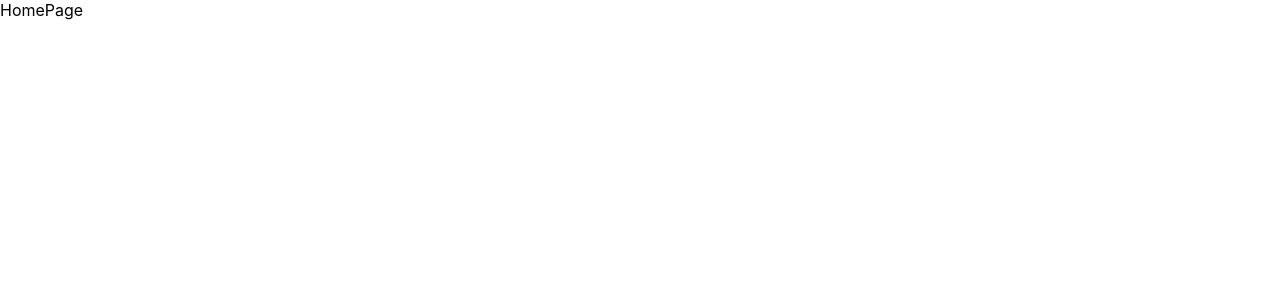
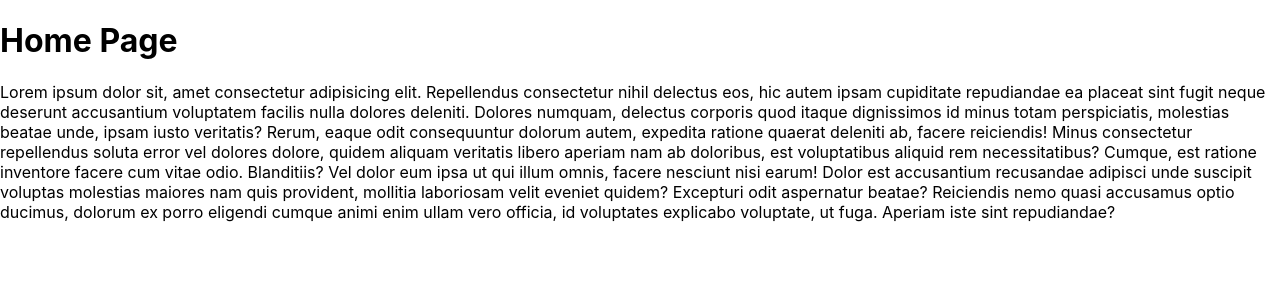
Before and after one commit to Abhijith-TG/my-react-app, a React (Create React App) app: page / in a window 1280 px wide. Shown: the top 300 px of the page. Built offline with nearby package versions, Linux system fonts and the light colour scheme.

Commit message:
home page changed

```diff
--- a/src/components/HomePage.jsx
+++ b/src/components/HomePage.jsx
@@ -2,7 +2,20 @@ import React from 'react'
 
 const HomePage = () => {
   return (
-    <div>HomePage</div>
+      <>
+          <h1>
+              Home Page
+          </h1>
+
+          <div>
+              Lorem ipsum dolor sit, amet consectetur adipisicing elit. Repellendus consectetur nihil delectus eos, hic autem ipsam cupiditate repudiandae ea placeat sint fugit neque deserunt accusantium voluptatem facilis nulla dolores deleniti.
+              Dolores numquam, delectus corporis quod itaque dignissimos id minus totam perspiciatis, molestias beatae unde, ipsam iusto veritatis? Rerum, eaque odit consequuntur dolorum autem, expedita ratione quaerat deleniti ab, facere reiciendis!
+              Minus consectetur repellendus soluta error vel dolores dolore, quidem aliquam veritatis libero aperiam nam ab doloribus, est voluptatibus aliquid rem necessitatibus? Cumque, est ratione inventore facere cum vitae odio. Blanditiis?
+              Vel dolor eum ipsa ut qui illum omnis, facere nesciunt nisi earum! Dolor est accusantium recusandae adipisci unde suscipit voluptas molestias maiores nam quis provident, mollitia laboriosam velit eveniet quidem?
+              Excepturi odit aspernatur beatae? Reiciendis nemo quasi accusamus optio ducimus, dolorum ex porro eligendi cumque animi enim ullam vero officia, id voluptates explicabo voluptate, ut fuga. Aperiam iste sint repudiandae?
+
+          </div>
+      </>
   )
 }
 
```
